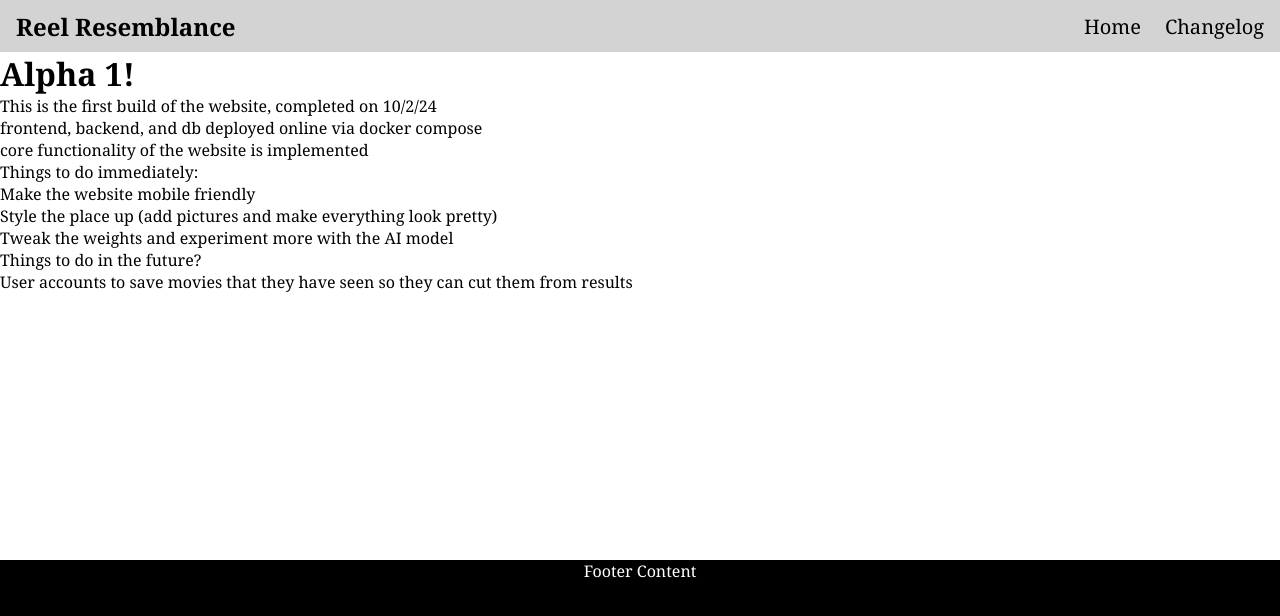
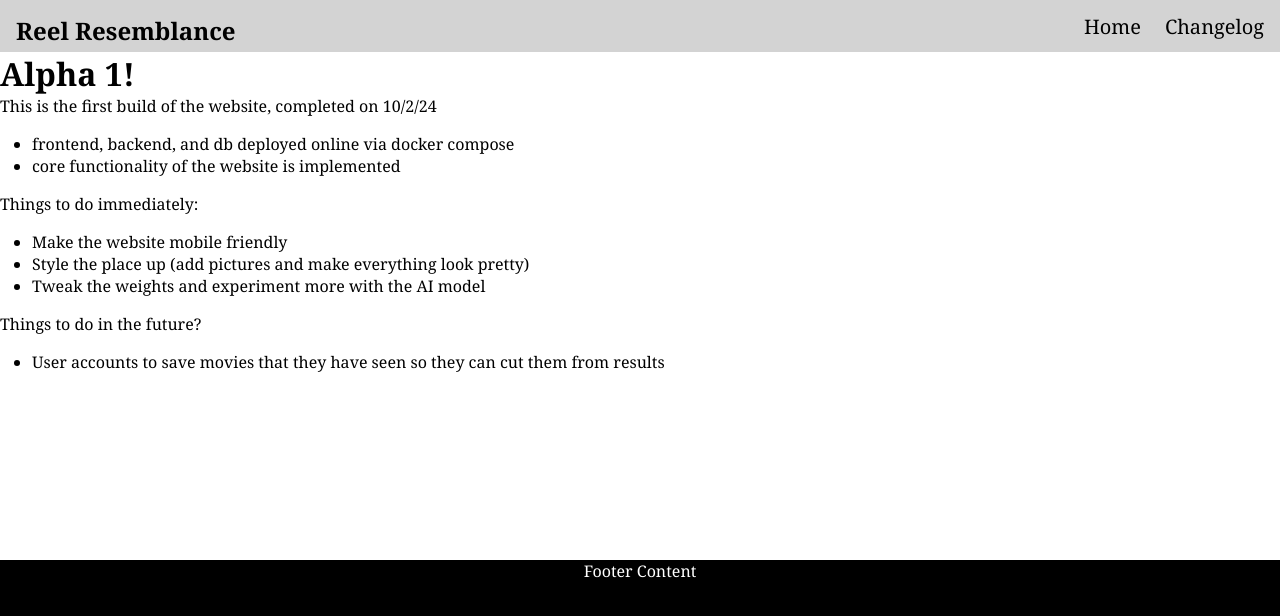
Before and after one commit to andrewras58/Movie-Recommender-Frontend, a React (Create React App) app: page /changelog in a window 1280 px wide. Shown: the top 616 px of the page. Built offline with nearby package versions, Linux system fonts and the light colour scheme.

Commit message:
alpha 1.1 -minor fixes

```diff
--- a/src/components/changelog/css/Changelog.scss
+++ b/src/components/changelog/css/Changelog.scss
@@ -6,3 +6,9 @@ $nav-height: 3.25rem;
   position: relative;
   background-color: white;
 }
+
+.log{
+  ul{
+    margin: 1rem 2rem;
+  }
+}
--- a/src/components/navigation/css/NavBar.scss
+++ b/src/components/navigation/css/NavBar.scss
@@ -9,9 +9,10 @@ nav {
   height: $nav-height;
   z-index: 1;
   width: 100%;
+  z-index: 999;
   .nav-header {
     font-size: 1.5rem;
-    margin: 1rem;
+    margin: 0.5rem 0 0 1rem;
     font-weight: bold;
     text-decoration: none;
     color: black;
@@ -25,7 +26,7 @@ nav {
     right: 0.75rem;
     width: 2.25rem;
     height: 2rem;
-    background-color: white;
+    background-color: lightgray;
     cursor: pointer;
     span {
       height: 0.4rem;
@@ -36,6 +37,7 @@ nav {
   }
   ul {
     display: flex;
+    background-color: lightgray;
     li {
       list-style: none;
       a {
```
